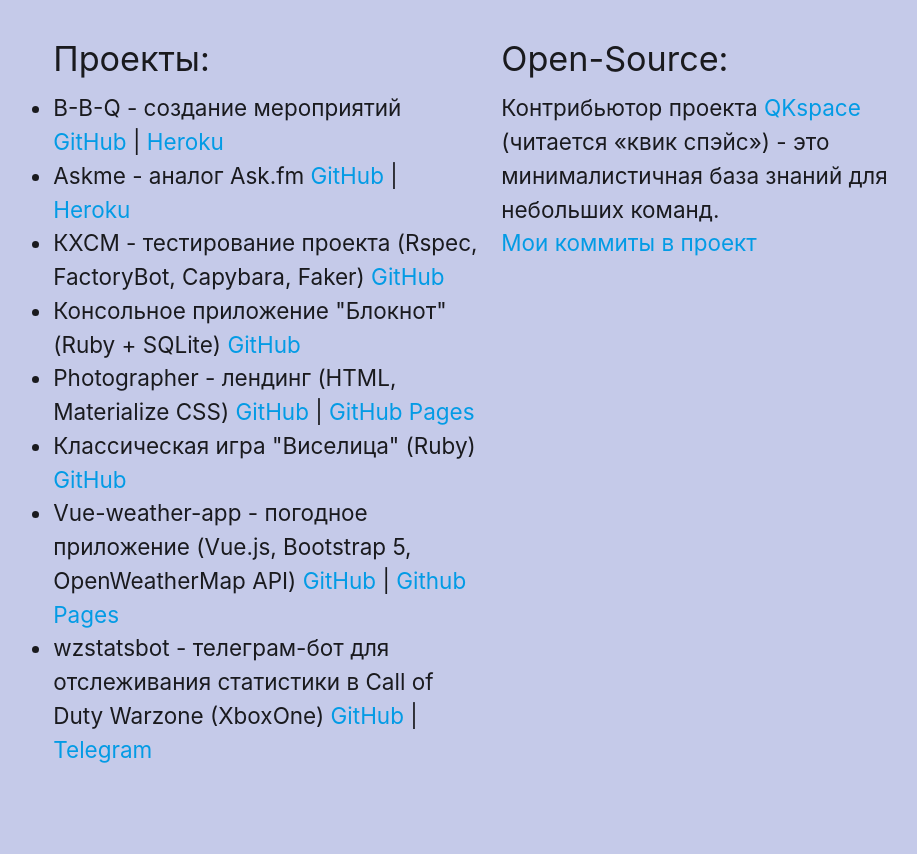
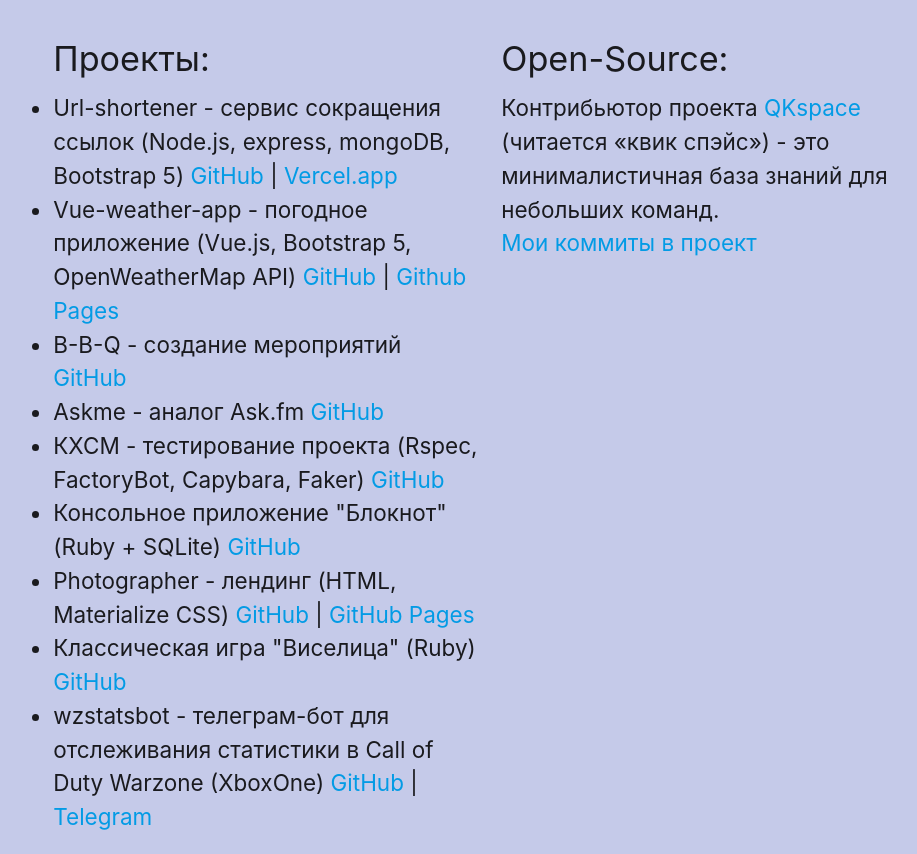
Before and after one commit to Sou1Jkeee/cv, a plain HTML site: page index.html in a window 1280 px wide. Shown: the part 1490-2344 px from the top of the page, without its empty margins (150-1067 px from the left). Before the commit the page ends 2276 px from the top, so only its background shows below. Drawn offline with Linux system fonts and the light colour scheme.

Commit message:
feat(url-shortener): Add info about url-shortener app, add links, sort some projects

```diff
--- a/index.html
+++ b/index.html
@@ -1,5 +1,6 @@
 <!DOCTYPE html>
 <html lang="ru">
+
 <head>
   <meta charset="UTF-8">
   <title>A.Vladimirov - Ruby developer</title>
@@ -28,17 +29,20 @@
 
   <!-- Yandex.Metrika counter -->
   <script>
-    (function(m,e,t,r,i,k,a){m[i]=m[i]||function(){(m[i].a=m[i].a||[]).push(arguments)};
-    m[i].l=1*new Date();k=e.createElement(t),a=e.getElementsByTagName(t)[0],k.async=1,k.src=r,a.parentNode.insertBefore(k,a)})
+    (function (m, e, t, r, i, k, a) {
+      m[i] = m[i] || function () { (m[i].a = m[i].a || []).push(arguments) };
+      m[i].l = 1 * new Date(); k = e.createElement(t), a = e.getElementsByTagName(t)[0], k.async = 1, k.src = r, a.parentNode.insertBefore(k, a)
+    })
       (window, document, "script", "https://mc.yandex.ru/metrika/tag.js", "ym");
 
     ym(66021301, "init", {
-        clickmap:true,
-        trackLinks:true,
-        accurateTrackBounce:true
+      clickmap: true,
+      trackLinks: true,
+      accurateTrackBounce: true
     });
   </script>
 </head>
+
 <body>
   <div class="container">
     <header>
@@ -65,7 +69,8 @@
         <div class="col s12 m6 l6">
           <h4>Контакты:</h4>
           <p>GitHub: <a target="_blank" href="https://github.com/Sou1Jkeee">https://github.com/Sou1Jkeee</a></p>
-          <p>Linkedin: <a target="_blank" href="http://linkedin.com/in/Sou1Jkeee">http://linkedin.com/in/Sou1Jkeee</a></p>
+          <p>Linkedin: <a target="_blank" href="http://linkedin.com/in/Sou1Jkeee">http://linkedin.com/in/Sou1Jkeee</a>
+          </p>
           <p>Telegram: <a target="_blank" href="https://t.me/Sou1Jkeee">@Sou1Jkeee</a></p>
           <p>Email: <a target="_blank" href="mailto:alexander@vladimirov.msk.ru">alexander@vladimirov.msk.ru</a></p>
         </div>
@@ -73,18 +78,22 @@
       <div class="row">
         <div class="col s12 m6 l6">
           <h4>Навыки:</h4>
-          <p><em class="skills">Back-end</em>: Ruby, Rails, RSpec, Redis, SQL(SQLite/PostgreSQL), RabbitMQ, API, JWT, Sidekiq, Devise, i18n</p>
+          <p><em class="skills">Back-end</em>: Ruby, Rails, RSpec, Redis, SQL(SQLite/PostgreSQL), RabbitMQ, API, JWT,
+            Sidekiq, Devise, i18n</p>
           <p><em class="skills">Front-end</em>: HTML(ERB, Slim), CSS/SCSS, JavaScript(React, Vue.js, jQuery)</p>
-          <p><em class="skills">Other</em>: Linux, CLI, Git, Heroku, Docker, AWS, VPS, Nginx, Phusion Passenger, JSON, OOP, DRY, KISS, YAGNI, SOLID</p>
+          <p><em class="skills">Other</em>: Linux, CLI, Git, Heroku, Docker, AWS, VPS, Nginx, Phusion Passenger, JSON,
+            OOP, DRY, KISS, YAGNI, SOLID</p>
         </div>
         <div class="col s12 m6 l6">
           <h4>Образование:</h4>
-          <p>Интенсив Ruby on Rails от Хорошего программиста (2019) - <a target="_blank" href="https://goodprogrammer.ru/rails">GoodProgrammer</a></p>
+          <p>Интенсив Ruby on Rails от Хорошего программиста (2019) - <a target="_blank"
+              href="https://goodprogrammer.ru/rails">GoodProgrammer</a></p>
           <!-- <p>Ruby Meetup #12 (2020) - <a target="_blank" href="img/meetup.jpg">Диплом</a></p> -->
           <p>Ruby Tutorial (2020) - <a target="_blank" href="img/ruby.jpg">Сертификат</a></p>
           <p>SQL Fundamentals (2020) - <a target="_blank" href="img/SQL.jpg">Сертификат</a></p>
           <p>HTML Fundamentals (2019) - <a target="_blank" href="img/HTML.jpg">Сертификат</a></p>
-          <p>Курс "Основы программирования" от GeekBrains (2018) - <a target="_blank" href="img/geekbrains.jpg">Сертификат</a></p>
+          <p>Курс "Основы программирования" от GeekBrains (2018) - <a target="_blank"
+              href="img/geekbrains.jpg">Сертификат</a></p>
         </div>
       </div>
       <div class="row">
@@ -131,19 +140,26 @@
         <div class="col s12 m6 l6">
           <h4>Проекты:</h4>
           <ul>
-            <li>B-B-Q - создание мероприятий <a target="_blank" href="https://github.com/Sou1Jkeee/b-b-q">GitHub</a>
-              | <a target="_blank" href="https://b-b-q-sjkeee.herokuapp.com">Heroku</a></li>
-            <li>Askme - аналог Ask.fm <a target="_blank" href="https://github.com/Sou1Jkeee/askme">GitHub</a>
-              | <a target="_blank" href="https://ask-me-sjkeee.herokuapp.com">Heroku</a></li>
-            <li>КХСМ - тестирование проекта (Rspec, FactoryBot, Capybara, Faker) <a target="_blank" href="https://github.com/Sou1Jkeee/khsm">GitHub</a></li>
-            <li>Консольное приложение "Блокнот" (Ruby + SQLite) <a target="_blank" href="https://github.com/Sou1Jkeee/notepad">GitHub</a></li>
-            <li>Photographer - лендинг (HTML, Materialize CSS) <a target="_blank" href="https://github.com/Sou1Jkeee/photographer">GitHub</a>
-              | <a target="_blank" href="https://sou1jkeee.github.io/photographer">GitHub Pages</a></li>
-            <li>Классическая игра "Виселица" (Ruby) <a target="_blank" href="https://github.com/Sou1Jkeee/hangman">GitHub</a></li>
+            <li>Url-shortener - сервис сокращения ссылок (Node.js, express, mongoDB, Bootstrap 5)
+              <a target="_blank" href="https://github.com/Sou1Jkeee/url-shortener">GitHub</a>
+              | <a target="_blank" href="https://url-shortener-sou1jkeee.vercel.app//">Vercel.app</a>
+            </li>
             <li>Vue-weather-app - погодное приложение (Vue.js, Bootstrap 5, OpenWeatherMap API)
               <a target="_blank" href="https://github.com/Sou1Jkeee/vue-weather-app">GitHub</a>
               | <a target="_blank" href="https://sou1jkeee.github.io/vue-weather-app/">Github Pages</a>
             </li>
+            <li>B-B-Q - создание мероприятий <a target="_blank" href="https://github.com/Sou1Jkeee/b-b-q">GitHub</a>
+            </li>
+            <li>Askme - аналог Ask.fm <a target="_blank" href="https://github.com/Sou1Jkeee/askme">GitHub</a></li>
+            <li>КХСМ - тестирование проекта (Rspec, FactoryBot, Capybara, Faker) <a target="_blank"
+                href="https://github.com/Sou1Jkeee/khsm">GitHub</a></li>
+            <li>Консольное приложение "Блокнот" (Ruby + SQLite) <a target="_blank"
+                href="https://github.com/Sou1Jkeee/notepad">GitHub</a></li>
+            <li>Photographer - лендинг (HTML, Materialize CSS) <a target="_blank"
+                href="https://github.com/Sou1Jkeee/photographer">GitHub</a>
+              | <a target="_blank" href="https://sou1jkeee.github.io/photographer">GitHub Pages</a></li>
+            <li>Классическая игра "Виселица" (Ruby) <a target="_blank"
+                href="https://github.com/Sou1Jkeee/hangman">GitHub</a></li>
             <li>wzstatsbot - телеграм-бот для отслеживания статистики в Call of Duty Warzone (XboxOne)
               <a target="_blank" href="https://github.com/Sou1Jkeee/wzstatsbot">GitHub</a>
               | <a target="_blank" href="https://t.me/Wzstatsbot">Telegram</a>
@@ -153,9 +169,11 @@
         <div class="col s12 m6 l6">
           <h4>Open-Source:</h4>
           <p>Контрибьютор проекта
-            <a target="_blank" href="https://github.com/qkspace/qkspace">QKspace</a> (читается «квик спэйс») - это минималистичная база знаний для небольших команд.
+            <a target="_blank" href="https://github.com/qkspace/qkspace">QKspace</a> (читается «квик спэйс») - это
+            минималистичная база знаний для небольших команд.
             <br>
-            <a target="_blank" href="https://github.com/qkspace/qkspace/commits?author=Sou1Jkeee">Мои коммиты в проект</a>
+            <a target="_blank" href="https://github.com/qkspace/qkspace/commits?author=Sou1Jkeee">Мои коммиты в
+              проект</a>
           </p>
         </div>
       </div>
@@ -167,4 +185,5 @@
     </div>
   </noscript>
 </body>
+
 </html>
```
Lines whose indentation alone changed are shown as unchanged.
